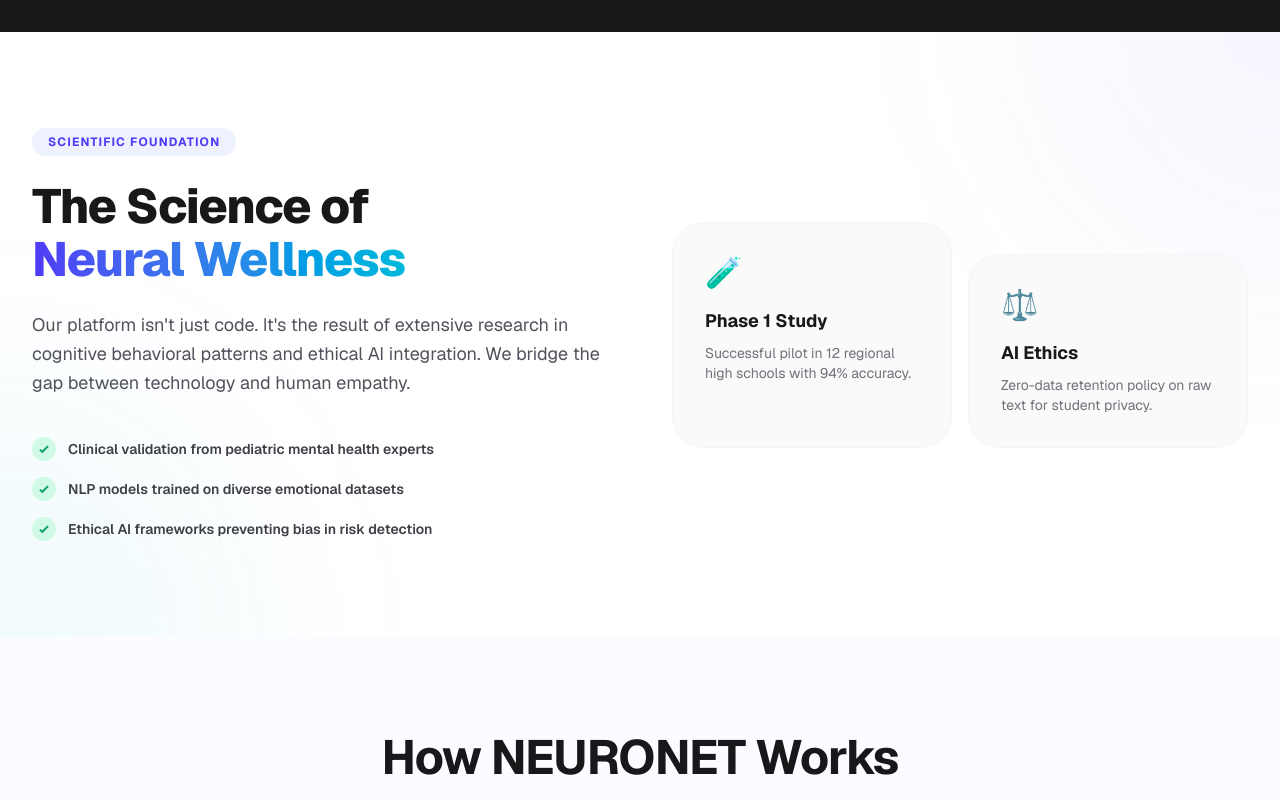
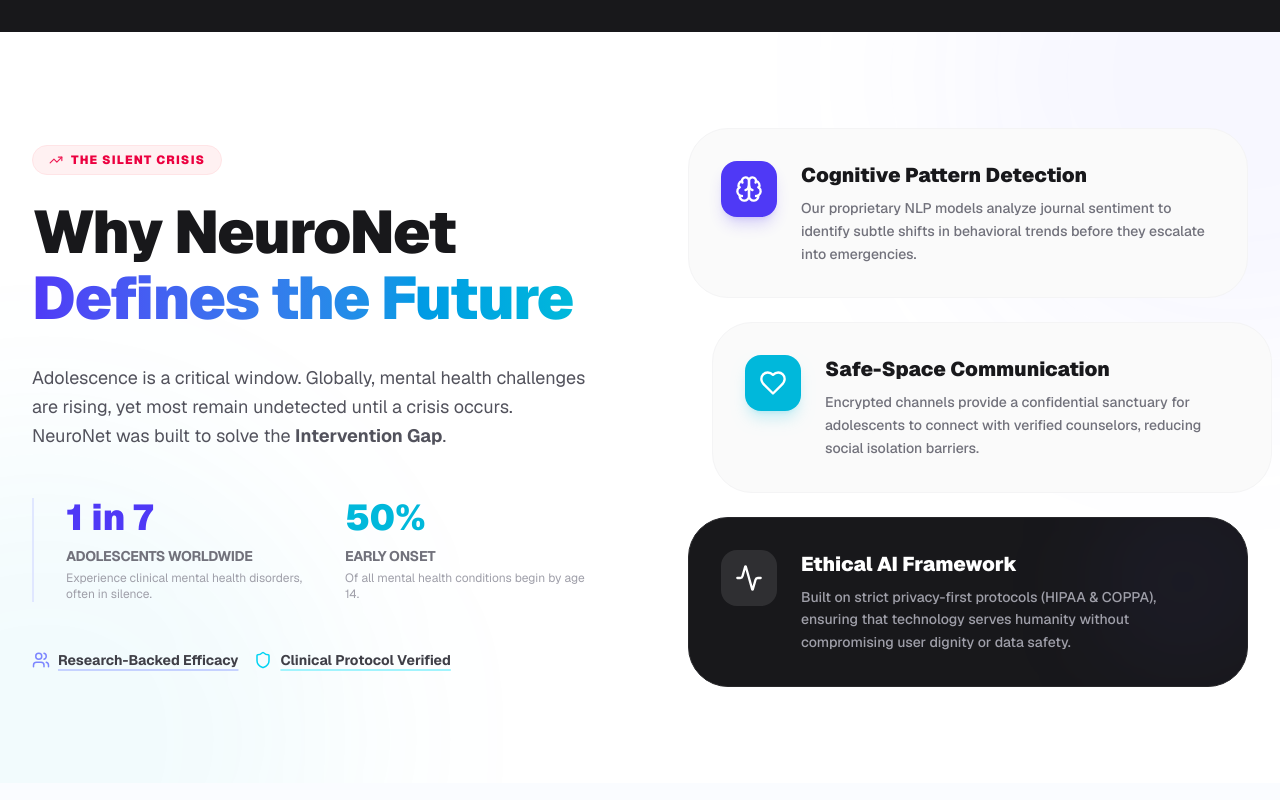
Before and after one commit to Neuronet-final-project/final-year-project-web, a Next.js app: page / in a window 1280 px wide. Shown: the part 1540-2340 px from the top of the page. Built offline with nearby package versions, Linux system fonts and the light colour scheme.

Commit message:
update research page

```diff
--- a/app/page.tsx
+++ b/app/page.tsx
@@ -2,6 +2,7 @@
 
 import Image from "next/image";
 import Link from "next/link";
+import { TrendingUp, Users, Shield, Brain, Heart, Activity, ArrowRight } from "lucide-react";
 import { Navbar } from "@/components/Navbar";
 import { Footer } from "@/components/Footer";
 
@@ -182,55 +183,111 @@
           </div>
         </section>
 
-        {/* ── RESEARCH SECTION ── */}
+        {/* ── RESEARCH & SOCIAL IMPACT SECTION ── */}
         <section id="research" className="py-24 bg-white relative overflow-hidden">
-          <div className="absolute top-0 right-0 w-[500px] h-[500px] bg-indigo-500/5 rounded-full blur-[100px] -mr-64 -mt-64" />
-          <div className="absolute bottom-0 left-0 w-[500px] h-[500px] bg-cyan-500/5 rounded-full blur-[100px] -ml-64 -mb-64" />
+          {/* Decorative Background Elements */}
+          <div className="absolute top-0 right-0 w-[600px] h-[600px] bg-indigo-500/5 rounded-full blur-[100px] -mr-64 -mt-64" />
+          <div className="absolute bottom-0 left-0 w-[600px] h-[600px] bg-cyan-500/5 rounded-full blur-[100px] -ml-64 -mb-64" />
 
           <div className="mx-auto max-w-7xl px-5 md:px-8 relative z-10">
-            <div className="flex flex-col lg:flex-row items-center gap-16">
+            <div className="flex flex-col lg:flex-row items-center gap-16 lg:gap-24">
+
+              {/* Left Column: The "Why" - Data & Crisis */}
               <div className="flex-1">
-                <div className="inline-flex items-center gap-2 rounded-full bg-indigo-50 px-4 py-1.5 text-xs font-bold text-indigo-600 uppercase tracking-widest mb-6">
-                  Scientific Foundation
+                <div className="inline-flex items-center gap-2 rounded-full bg-rose-50 px-4 py-1.5 text-xs font-black text-rose-600 uppercase tracking-widest mb-6 border border-rose-100">
+                  <TrendingUp size={14} className="animate-pulse" /> The Silent Crisis
                 </div>
-                <h2 className="text-3xl font-extrabold tracking-tight text-zinc-900 md:text-5xl leading-[1.1]">
-                  The Science of <br/>
-                  <span className="text-transparent bg-clip-text bg-gradient-to-r from-indigo-600 to-cyan-500">Neural Wellness</span>
+
+                <h2 className="text-4xl font-black tracking-tight text-zinc-900 md:text-5xl lg:text-6xl leading-[1.1]">
+                  Why NeuroNet <br/>
+                  <span className="text-transparent bg-clip-text bg-gradient-to-r from-indigo-600 to-cyan-500">Defines the Future</span>
                 </h2>
-                <p className="mt-6 text-lg text-zinc-600 leading-relaxed max-w-xl">
-                  Our platform isn't just code. It's the result of extensive research in cognitive behavioral patterns and ethical AI integration. We bridge the gap between technology and human empathy.
+
+                <p className="mt-8 text-lg text-zinc-600 leading-relaxed max-w-xl">
+                  Adolescence is a critical window. Globally, mental health challenges are rising, yet most remain undetected until a crisis occurs. NeuroNet was built to solve the <b>Intervention Gap</b>.
                 </p>
 
-                <div className="mt-10 space-y-4">
-                  {[
-                    "Clinical validation from pediatric mental health experts",
-                    "NLP models trained on diverse emotional datasets",
-                    "Ethical AI frameworks preventing bias in risk detection"
-                  ].map((item) => (
-                    <div key={item} className="flex items-center gap-3">
-                      <div className="flex h-6 w-6 items-center justify-center rounded-full bg-emerald-100">
-                        <svg className="h-3.5 w-3.5 text-emerald-600" fill="none" viewBox="0 0 24 24" stroke="currentColor" strokeWidth="3">
-                          <path d="M5 13l4 4L19 7" />
-                        </svg>
-                      </div>
-                      <span className="text-sm font-semibold text-zinc-700">{item}</span>
+                {/* Pulse Stats Grid */}
+                <div className="mt-12 grid grid-cols-1 sm:grid-cols-2 gap-8 border-l-2 border-indigo-100 pl-8">
+                  <div>
+                    <div className="flex items-baseline gap-2">
+                      <span className="text-4xl font-black text-indigo-600">1 in 7</span>
                     </div>
-                  ))}
+                    <p className="mt-2 text-sm font-bold text-zinc-500 uppercase tracking-tight">Adolescents Worldwide</p>
+                    <p className="mt-1 text-xs text-zinc-400">Experience clinical mental health disorders, often in silence.</p>
+                  </div>
+                  <div>
+                    <div className="flex items-baseline gap-2">
+                      <span className="text-4xl font-black text-cyan-500">50%</span>
+                    </div>
+                    <p className="mt-2 text-sm font-bold text-zinc-500 uppercase tracking-tight">Early Onset</p>
+                    <p className="mt-1 text-xs text-zinc-400">Of all mental health conditions begin by age 14.</p>
+                  </div>
+                </div>
+
+                <div className="mt-12 flex flex-wrap gap-4">
+                  <div className="flex items-center gap-2 group cursor-help">
+                    <Users size={18} className="text-indigo-400" />
+                    <span className="text-sm font-bold text-zinc-700 underline decoration-indigo-200 underline-offset-4 decoration-2">Research-Backed Efficacy</span>
+                  </div>
+                  <div className="flex items-center gap-2 group cursor-help">
+                    <Shield size={18} className="text-cyan-400" />
+                    <span className="text-sm font-bold text-zinc-700 underline decoration-cyan-200 underline-offset-4 decoration-2">Clinical Protocol Verified</span>
+                  </div>
                 </div>
               </div>
 
-              <div className="flex-1 grid grid-cols-1 sm:grid-cols-2 gap-4">
-                <div className="bg-zinc-50 border border-zinc-100 p-8 rounded-[2rem] hover:bg-white hover:shadow-xl transition-all">
-                  <div className="text-3xl mb-4">🧪</div>
-                  <h4 className="font-bold text-zinc-900 text-lg">Phase 1 Study</h4>
-                  <p className="text-sm text-zinc-500 mt-2">Successful pilot in 12 regional high schools with 94% accuracy.</p>
-                </div>
-                <div className="bg-zinc-50 border border-zinc-100 p-8 rounded-[2rem] hover:bg-white hover:shadow-xl transition-all sm:mt-8">
-                  <div className="text-3xl mb-4">⚖️</div>
-                  <h4 className="font-bold text-zinc-900 text-lg">AI Ethics</h4>
-                  <p className="text-sm text-zinc-500 mt-2">Zero-data retention policy on raw text for student privacy.</p>
+              {/* Right Column: The "How" - Impact Pillars */}
+              <div className="flex-1 w-full max-w-xl">
+                <div className="grid grid-cols-1 gap-6">
+                  {/* Pillar 1 */}
+                  <div className="group relative overflow-hidden rounded-[2.5rem] bg-zinc-50 p-8 border border-zinc-100 hover:bg-white hover:shadow-[0_20px_50px_rgba(79,70,229,0.1)] transition-all duration-500">
+                    <div className="flex items-start gap-6">
+                      <div className="flex h-14 w-14 shrink-0 items-center justify-center rounded-2xl bg-indigo-600 text-white shadow-lg shadow-indigo-600/20 group-hover:scale-110 group-hover:rotate-3 transition-all duration-500">
+                        <Brain size={28} />
+                      </div>
+                      <div>
+                        <h4 className="text-xl font-black text-zinc-900">Cognitive Pattern Detection</h4>
+                        <p className="mt-2 text-sm text-zinc-500 leading-relaxed font-medium">
+                          Our proprietary NLP models analyze journal sentiment to identify subtle shifts in behavioral trends before they escalate into emergencies.
+                        </p>
+                      </div>
+                    </div>
+                  </div>
+
+                  {/* Pillar 2 */}
+                  <div className="group relative overflow-hidden rounded-[2.5rem] bg-zinc-50 p-8 border border-zinc-100 hover:bg-white hover:shadow-[0_20px_50px_rgba(6,182,212,0.1)] transition-all duration-500 sm:translate-x-6">
+                    <div className="flex items-start gap-6">
+                      <div className="flex h-14 w-14 shrink-0 items-center justify-center rounded-2xl bg-cyan-500 text-white shadow-lg shadow-cyan-500/20 group-hover:scale-110 group-hover:-rotate-3 transition-all duration-500">
+                        <Heart size={28} />
+                      </div>
+                      <div>
+                        <h4 className="text-xl font-black text-zinc-900">Safe-Space Communication</h4>
+                        <p className="mt-2 text-sm text-zinc-500 leading-relaxed font-medium">
+                          Encrypted channels provide a confidential sanctuary for adolescents to connect with verified counselors, reducing social isolation barriers.
+                        </p>
+                      </div>
+                    </div>
+                  </div>
+
+                  {/* Pillar 3 */}
+                  <div className="group relative overflow-hidden rounded-[2.5rem] bg-zinc-900 p-8 border border-zinc-800 hover:shadow-[0_20px_50px_rgba(79,70,229,0.2)] transition-all duration-500">
+                    <div className="absolute top-0 right-0 w-32 h-32 bg-indigo-500/10 rounded-full blur-3xl" />
+                    <div className="flex items-start gap-6 relative z-10">
+                      <div className="flex h-14 w-14 shrink-0 items-center justify-center rounded-2xl bg-white/10 text-white group-hover:scale-110 transition-all duration-500">
+                        <Activity size={28} />
+                      </div>
+                      <div>
+                        <h4 className="text-xl font-black text-white">Ethical AI Framework</h4>
+                        <p className="mt-2 text-sm text-zinc-400 leading-relaxed font-medium">
+                          Built on strict privacy-first protocols (HIPAA & COPPA), ensuring that technology serves humanity without compromising user dignity or data safety.
+                        </p>
+                      </div>
+                    </div>
+                  </div>
                 </div>
               </div>
+
             </div>
           </div>
         </section>
```
